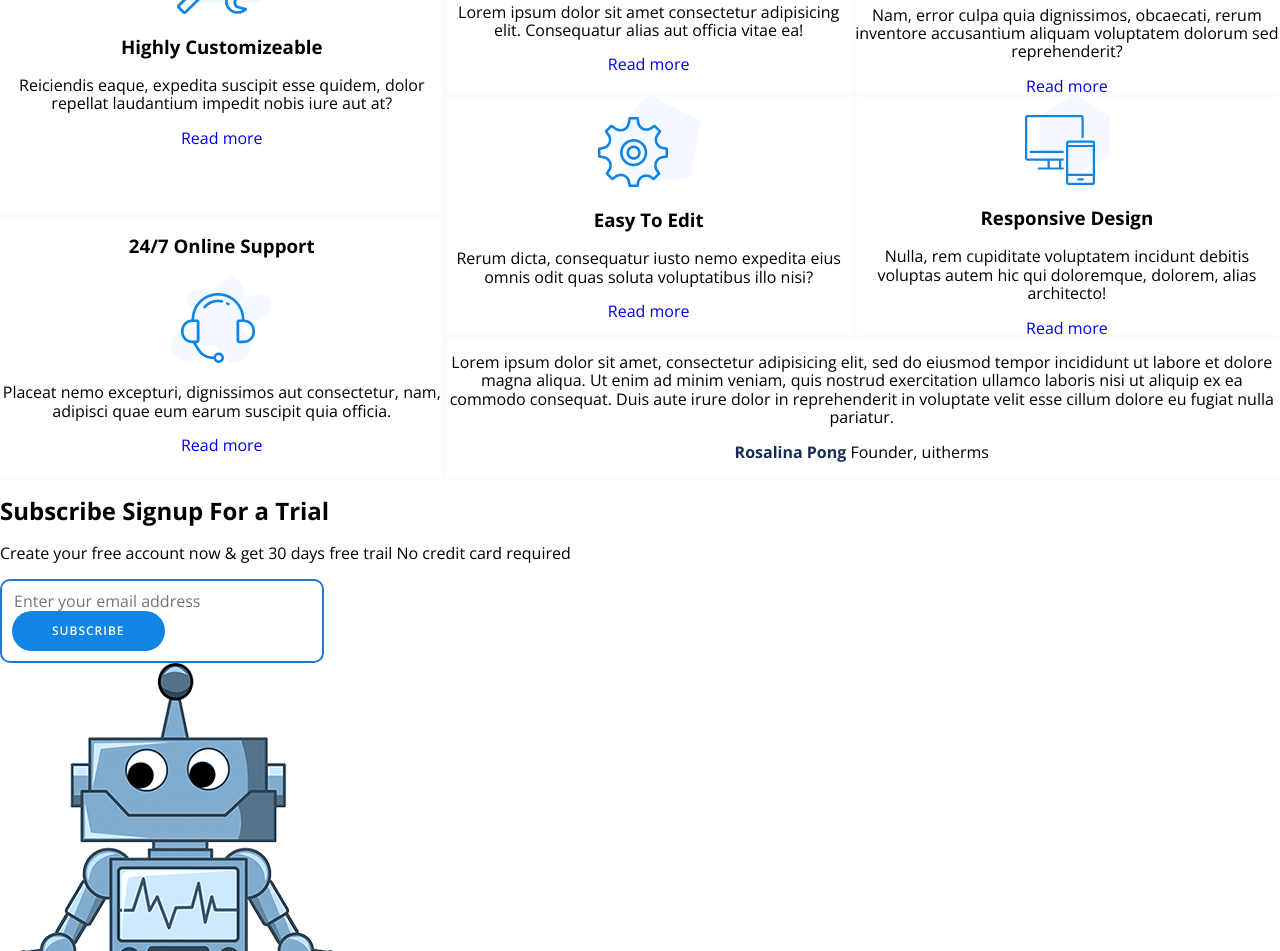
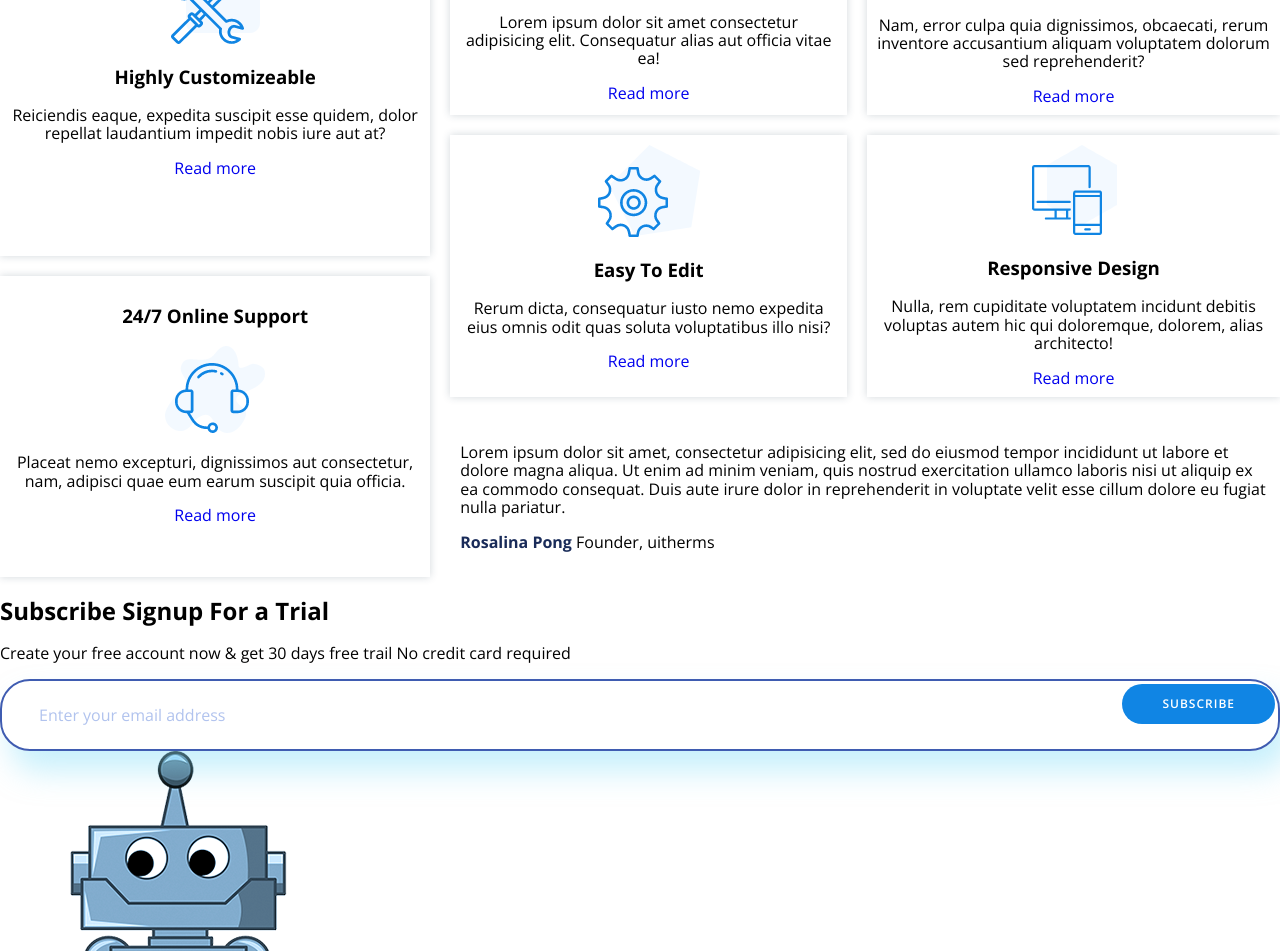
Before and after one commit to yshipik/limpon-stury, a plain HTML site: page index.html in a window 1280 px wide. Shown: the part 1488-2439 px from the top of the page. Drawn offline with nearby package versions, Linux system fonts and the light colour scheme.

Commit message:
small update

```diff
--- a/css/style.css
+++ b/css/style.css
@@ -444,6 +444,8 @@ li {
 .page-grid {
     display: grid;
     grid-template-areas: " title a b" "c a b" " c a b" " c d e" "f d e" " f g g";
+    grid-column-gap: 20px;
+    grid-row-gap: 20px;
 }
 .grid-item-title {
     grid-area: title;
@@ -451,6 +453,8 @@ li {
 .grid-item {
     text-align: center;
     box-shadow: 0 0 5px #f4f4f4;
+    box-shadow: 0px 0px 8px 0px rgba(34, 60, 80, 0.2);
+    padding: 10px;
 }
 .grid-item-1 {
     grid-area: a;
@@ -479,4 +483,41 @@ li {
 
 .grid-item-7 {
     grid-area: g;
+    text-align: left;
+    box-shadow: none;
 }
+
+.box-subscribe-user  input::-webkit-input-placeholder {
+    color: #b1c3ee;
+}
+
+.box-subscribe-user input::-moz-placeholder {
+    color: #b1c3ee;
+}
+
+.box-subscribe-user input {
+    border: 2px solid #3f5cb1;
+    border-radius: 30px;
+    background-color: transparent;
+    padding: 20px 15px;
+    color: #ffffff;
+    padding: 25px 230px 25px 37px;
+    display: block;
+    width: 100%;
+    box-sizing: border-box;
+    box-shadow: 10px 20px 30px rgba(146, 226, 250, 0.5);
+}
+
+.box-subscribe-user input:focus,
+.box-subscribe-user .btn-primary {
+    outline: none;
+}
+.box-subscribe-user {
+    position: relative;
+}
+
+.box-subscribe-user .btn-primary {
+    position: absolute;
+    top: 5px;
+    right: 5px;
+}
--- a/index.html
+++ b/index.html
@@ -110,16 +110,16 @@
         </div>
         <div class="grid-item grid-item-7">
             <p>Lorem ipsum dolor sit amet, consectetur adipisicing elit, sed do eiusmod tempor incididunt ut labore et dolore magna aliqua. Ut enim ad minim veniam, quis nostrud exercitation ullamco laboris nisi ut aliquip ex ea commodo consequat. Duis aute irure dolor in reprehenderit in voluptate velit esse cillum dolore eu fugiat nulla pariatur. </p>
-            <p><span id="rosalina"> Rosalina Pong</span> <span> Founder, uitherms </span> </p>
+            <p><span id="rosalina"> Rosalina Pong</span> <span class=""> Founder, uitherms </span> </p>
         </div>
     </div>
     <div class="page-subscribe">
-        <div>
-            <div>
+        <div class="wrap box-subscribe">
+            <div class="box-subscribe-child">
                 <h2> <span>Subscribe </span> Signup For a Trial</h2>
                 <p>Create your free account now & get 30 days free
                     trail No credit card required </p>
-                <div class="subcribe-signup-form">
+                <div class="box-subscribe-user">
                     <input type="email" placeholder="Enter your email address">
                     <button type="submit" class="btn-primary btn-subscribe">Subscribe</button>
                 </div>
```
